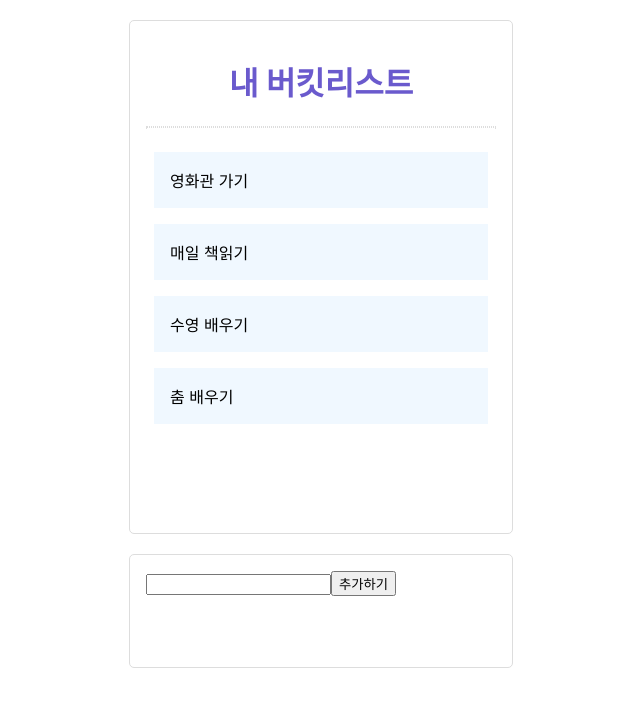
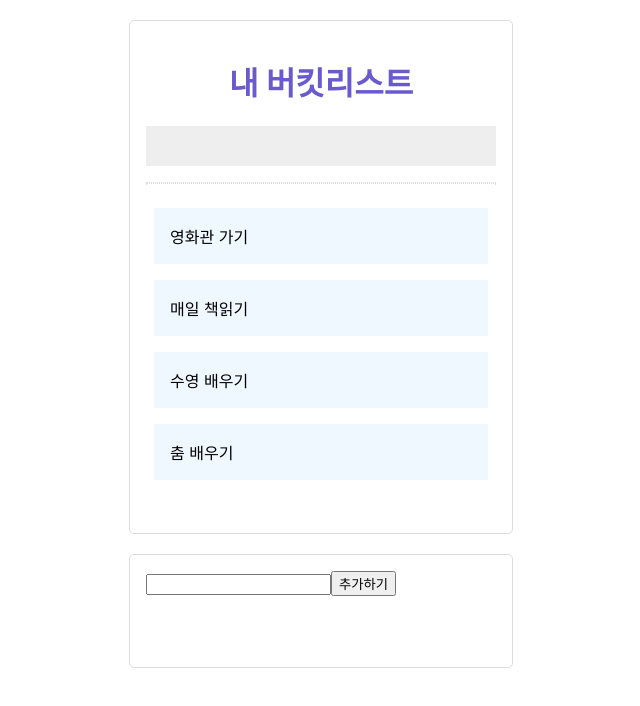
Before and after one commit to bbjoite09/React_Project, a React (Create React App) app in the folder bucket_list/: page / in a window 1280 px wide. Shown: the top 706 px of the page, without its empty margins (319-959 px from the left). Built offline with nearby package versions, Linux system fonts and the light colour scheme.

Commit message:
feat : 프로그래스 바 기능 추가

```diff
--- a/bucket_list/src/App.js
+++ b/bucket_list/src/App.js
@@ -8,6 +8,7 @@
 import styled from "styled-components";
 import Details from "./Details";
 import NotFound from "./NotFound";
+import Progress from "./Progress";
 
 // 리덕스 스토어와 연결하기 위해 connect라는 친구를 호출할게요!
 import {connect} from 'react-redux';
@@ -57,6 +58,7 @@
             <div className="App">
                 <Container>
                     <Title>내 버킷리스트</Title>
+                    <Progress/>
                     <Line/>
                     {/* 컴포넌트를 넣어줍니다. */}
                     {/* <컴포넌트 명 [props 명]={넘겨줄 것(리스트, 문자열, 숫자, ...)}/> */}
--- a/bucket_list/src/BucketList.js
+++ b/bucket_list/src/BucketList.js
@@ -14,7 +14,7 @@
                     <ItemStyle
                         className="list_item"
                         key={index}
-                        color={list.completed? "orange" : "aliceblue"}
+                        color={list.completed? "pink" : "aliceblue"}
                         onClick={() => {
                             props.history.push('/details/' + index)
                         }}>
--- /dev/null
+++ b/bucket_list/src/Progress.js
@@ -0,0 +1,36 @@
+import React from "react";
+import styled from "styled-components";
+import {useSelector} from "react-redux";
+
+const Progress = (props) =>{
+    const bucket_list = useSelector(state => state.bucket.list);
+
+    let count = 0;
+    bucket_list.map((l, idx) => {
+        if(l.completed){
+            count ++;
+        }
+    })
+
+    return (
+        <ProgressBar>
+            <HighLight width={(count / bucket_list.length) * 100 + "%"}></HighLight>
+        </ProgressBar>
+    );
+}
+
+const ProgressBar = styled.div`
+    background: #eee;
+    width: 100%;
+    height: 40px;
+`;
+
+const HighLight = styled.div`
+    background: pink;
+    width: ${props => props.width};
+    height: 40px;
+    transition: width 1s;
+`;
+
+
+export default Progress;
```
